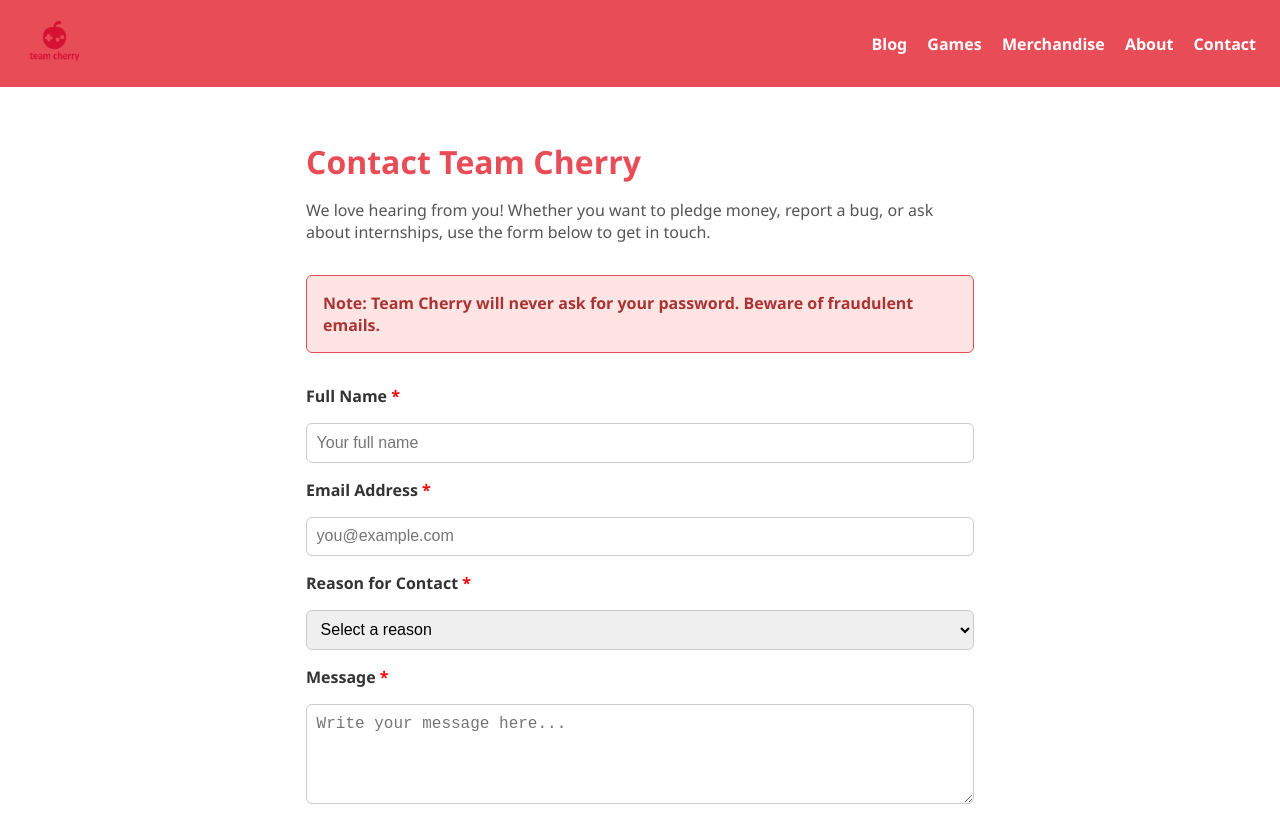
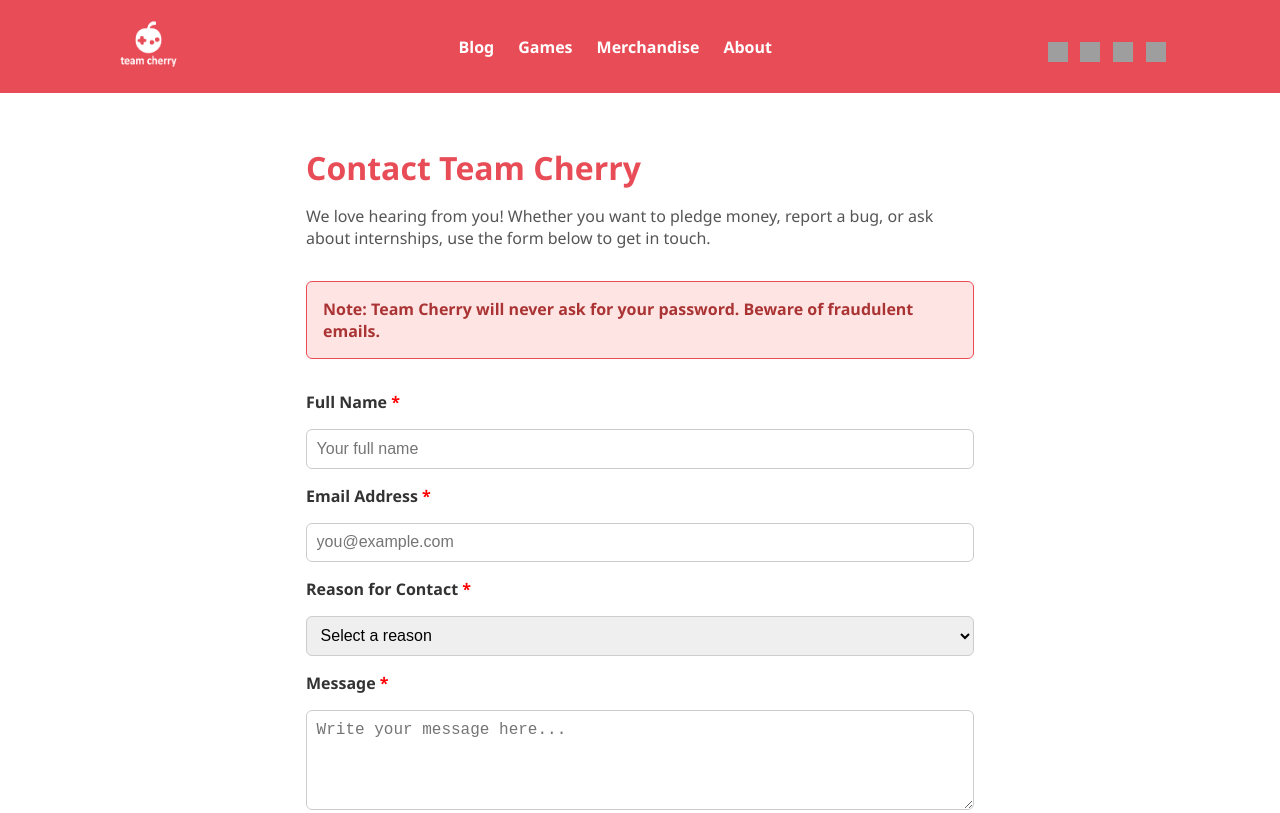
Before and after one commit to BeSimonetti/telas, a plain HTML site: page telas/contact.html in a window 1280 px wide. Shown: the top 813 px of the page. Drawn offline with Linux system fonts and the light colour scheme; grey boxes are pictures that could not be loaded.

Commit message:
ajuste tecnico

```diff
--- a/telas/contact.html
+++ b/telas/contact.html
@@ -18,28 +18,58 @@
       display: flex;
       flex-direction: column;
     }
+/* -------- Header -------- */
 header {
   background-color: #e84d57;
+  color: white;
+}
+
+header .header-container {
+  max-width: 1100px;
+  margin: 0 auto;
   padding: 1rem 1.5rem;
-      color: white;
   display: flex;
   align-items: center;
   justify-content: space-between;
   flex-wrap: wrap;
 }
+
 header .logo img {
-      height: 50px;
+  height: 56px;
 }
-    nav a {
+
+header nav {
+  display: flex;
+  gap: 1.5rem;
+  flex-wrap: wrap;
+  align-items: center;
+}
+
+header nav a {
   color: white;
-      margin-left: 1rem;
   font-weight: 700;
+  font-size: 1rem;
   text-decoration: none;
   transition: opacity 0.3s ease;
 }
-    nav a:hover, nav a:focus {
+
+header nav a:hover,
+header nav a:focus {
   opacity: 0.8;
   outline: none;
+}
+
+
+/* -------- Social Icons -------- */
+.social-icons {
+  display: flex;
+  gap: 0.8rem;
+  margin-top: 1rem;
+}
+
+.social-icons a img {
+  height: 20px;
+  width: 20px;
 }
     main {
       flex: 1;
@@ -173,16 +203,31 @@
 <body>
 
   <header>
-    <a href="index.html" class="logo" aria-label="Team Cherry Home">
-      <img src="imagens/logo.png" alt="Team Cherry Logo" />
-    </a>
-    <nav aria-label="Primary navigation">
+        <div class="header-container">
+        <div class="logo">
+            <a href="index.html"><img src="imagens/logo.png" alt="Team Cherry Logo" style="filter: brightness(255);"/></a>
+        </div>
+        <nav>
             <a href="index.html">Blog</a>
             <a href="games.html">Games</a>
             <a href="merchandise.html">Merchandise</a>
             <a href="about.html">About</a>
-      <a href="contact.html" aria-current="page">Contact</a>
         </nav>
+        <div class="social-icons">
+            <a href="https://x.com/TeamCherryGames" target="_blank">
+            <img src="https://cdn-icons-png.flaticon.com/512/5968/5968830.png" alt="X icon" />
+            </a>
+            <a href="https://www.youtube.com/user/teamcherrygames" target="_blank">
+            <img src="https://cdn-icons-png.flaticon.com/512/1384/1384060.png" alt="YouTube icon" />
+            </a>
+            <a href="https://www.facebook.com/teamcherrygames" target="_blank">
+            <img src="https://cdn-icons-png.flaticon.com/512/733/733547.png" alt="Facebook icon" />
+            </a>
+            <a href="https://bsky.app/profile/did:plc:njcr3moahtid7crxdjtu26jp" target="_blank">
+            <img src="https://upload.wikimedia.org/wikipedia/commons/5/5c/Bluesky_Social_butterfly_logo_icon.svg" alt="Bluesky icon" />
+            </a>
+        </div>
+        </div>
     </header>
 
   <main>
```
Also changed, not shown: telas/about.html (+1 -1 lines), telas/faq.html (+1 -1 lines), telas/games.html (+1 -1 lines), telas/index.html (+1 -1 lines), telas/merchandise.html (+1 -1 lines). Lines whose indentation alone changed are shown as unchanged.
